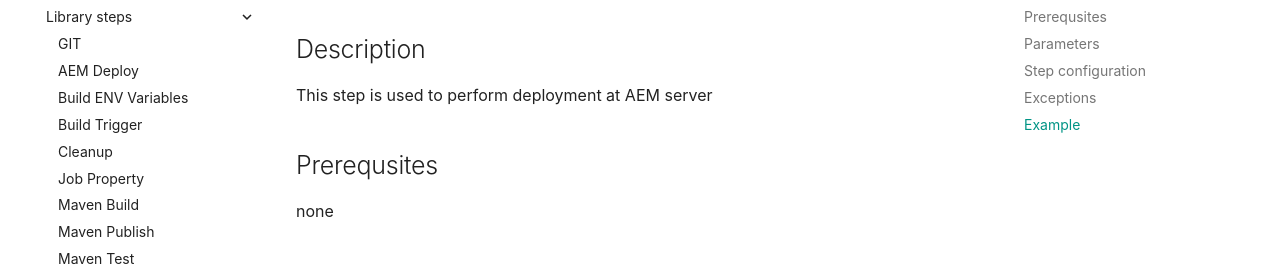
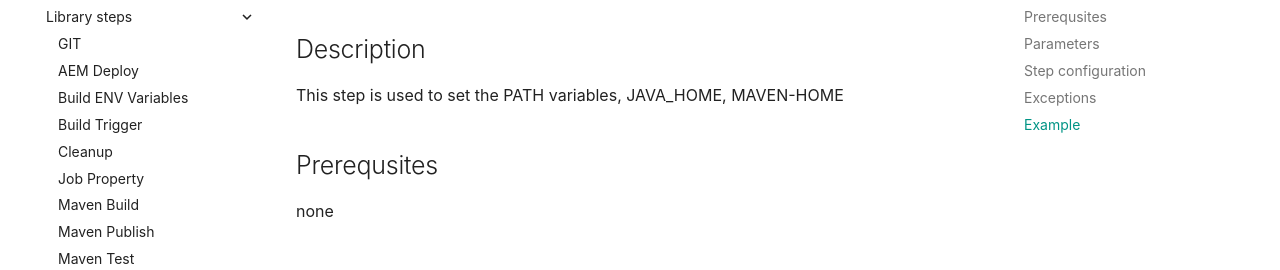
Before and after one commit to devopsnext/simpleci-shared-library, an MkDocs documentation site: the page built from documentation/docs/steps/toolsConfig.md, in a window 1280 px wide and 1338 px high. Shown: the part 148-418 px from the top of the window. Built offline with MkDocs 1.6.1 and Material for MkDocs 9.7.7, drawn with Linux system fonts in a browser that asks for light colours; some web fonts are replaced; comment, search, counter and statistics services are not loaded; old or Windows-style settings are respelled for this version of MkDocs.

Commit message:
Update toolsConfig.md

```diff
--- a/documentation/docs/steps/toolsConfig.md
+++ b/documentation/docs/steps/toolsConfig.md
@@ -1,7 +1,7 @@
 # toolsConfig
 
 ## Description
-This step is used to perform deployment at AEM server
+This step is used to set the PATH variables, JAVA_HOME, MAVEN-HOME
 
 ## Prerequsites
 none
```
